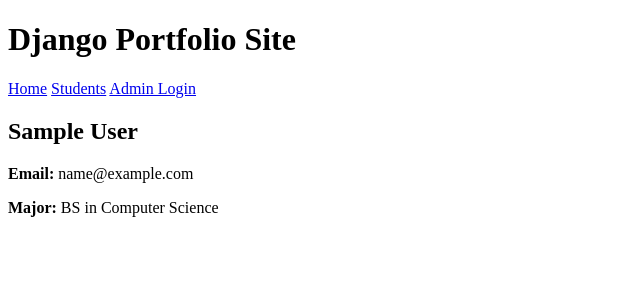
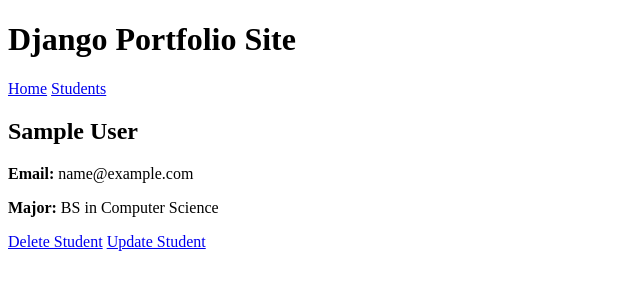
Before and after one commit to OrangeSkyline/Django-Project, a Django app: page /students/1/ in a window 1280 px wide. Shown: the top 300 px of the page, without its empty margins (0-640 px from the left). Run offline with Django 5.2, Linux system fonts and the light colour scheme; tables that the repository leaves empty hold one stand-in row (values such as "Sample post").

Commit message:
Implemented Create, Delete, & Update for students

```diff
--- a/portfolio_app/templates/portfolio_app/base_template.html
+++ b/portfolio_app/templates/portfolio_app/base_template.html
@@ -11,7 +11,6 @@
 
       <a href="{% url 'portfolio_list' %}">Home</a>
       <a href="{% url 'student_list' %}">Students</a>
-      <a href="{% url 'admin' %}">Admin Login</a>
     </header>
 
     <main>{% block content %} {% endblock %}</main>
--- a/portfolio_app/templates/portfolio_app/student_detail.html
+++ b/portfolio_app/templates/portfolio_app/student_detail.html
@@ -7,4 +7,7 @@
 <p><strong>Email:</strong> {{student.email}}</p>
 <p><strong>Major:</strong> {{student.get_major_display}}</p>
 
+<a href="{% url 'student_delete' student.pk %}" class="btn btn-danger">Delete Student</a>
+<a href="{% url 'student_update' student.pk %}" class="btn btn-primary">Update Student</a>
+
 {% endblock %}
--- a/portfolio_app/templates/portfolio_app/student_list.html
+++ b/portfolio_app/templates/portfolio_app/student_list.html
@@ -12,4 +12,6 @@
     {% endfor %}
 </ul>
 
+<a href="{% url 'student_create' %}">Create a New Student</a>
+
 {% endblock %}
--- a/portfolio_app/urls.py
+++ b/portfolio_app/urls.py
@@ -6,6 +6,9 @@ urlpatterns = [
     path("home/", views.portfolio, name="portfolio_list"),
     path("students/", views.StudentListView.as_view(), name="student_list"),
     path("students/<int:pk>/", views.StudentDetailView.as_view(), name="student_detail"),
+    path('students/create/', views.StudentCreateView.as_view(), name='student_create'),
+    path('students/<int:pk>/update/', views.StudentUpdateView.as_view(), name='student_update'),
+    path('students/<int:pk>/delete/', views.StudentDeleteView.as_view(), name='student_delete'),
     path("portfolios/<int:pk>/", views.PortfolioDetailView.as_view(), name="portfolio_detail"),
     path("projects/<int:pk>/", views.ProjectDetailView.as_view(), name="project_detail"),
     path("admin/", views.index, name="admin"),
--- a/portfolio_app/views.py
+++ b/portfolio_app/views.py
@@ -1,7 +1,8 @@
 from django.http import HttpResponse
 from django.shortcuts import render
-from django.views.generic import ListView, DetailView
+from django.views.generic import ListView, DetailView, CreateView, UpdateView, DeleteView
 from .models import Portfolio, Project, Student
+from django.urls import reverse_lazy
 
 
 # Create your views here.
@@ -47,3 +48,25 @@ class ProjectDetailView(DetailView):
     model = Project
     template_name = "portfolio_app/project_detail.html"
     context_object_name = "project"
+
+# CBV for Creating a Student
+class StudentCreateView(CreateView):
+    model = Student
+    fields = ['name','email','major']
+    template_name = "portfolio_app/student_form_create.html"
+    success_url = reverse_lazy('student_list')
+
+# CBV for Updating a Student
+class StudentUpdateView(UpdateView):
+    model = Student
+    fields = ['name','email','major']
+    template_name = "portfolio_app/student_form_update.html"
+
+    def get_success_url(self):
+        return reverse_lazy('student_detail', kwargs={'pk': self.object.pk})
+
+# CBV for Deleting a Student
+class StudentDeleteView(DeleteView):
+    model = Student
+    template_name = "portfolio_app/student_form_delete.html"
+    success_url = reverse_lazy('student_list')
```
Also changed, not shown: portfolio_app/templates/portfolio_app/student_form_create.html (added, +13 -0 lines), portfolio_app/templates/portfolio_app/student_form_delete.html (added, +14 -0 lines), portfolio_app/templates/portfolio_app/student_form_update.html (added, +13 -0 lines).
